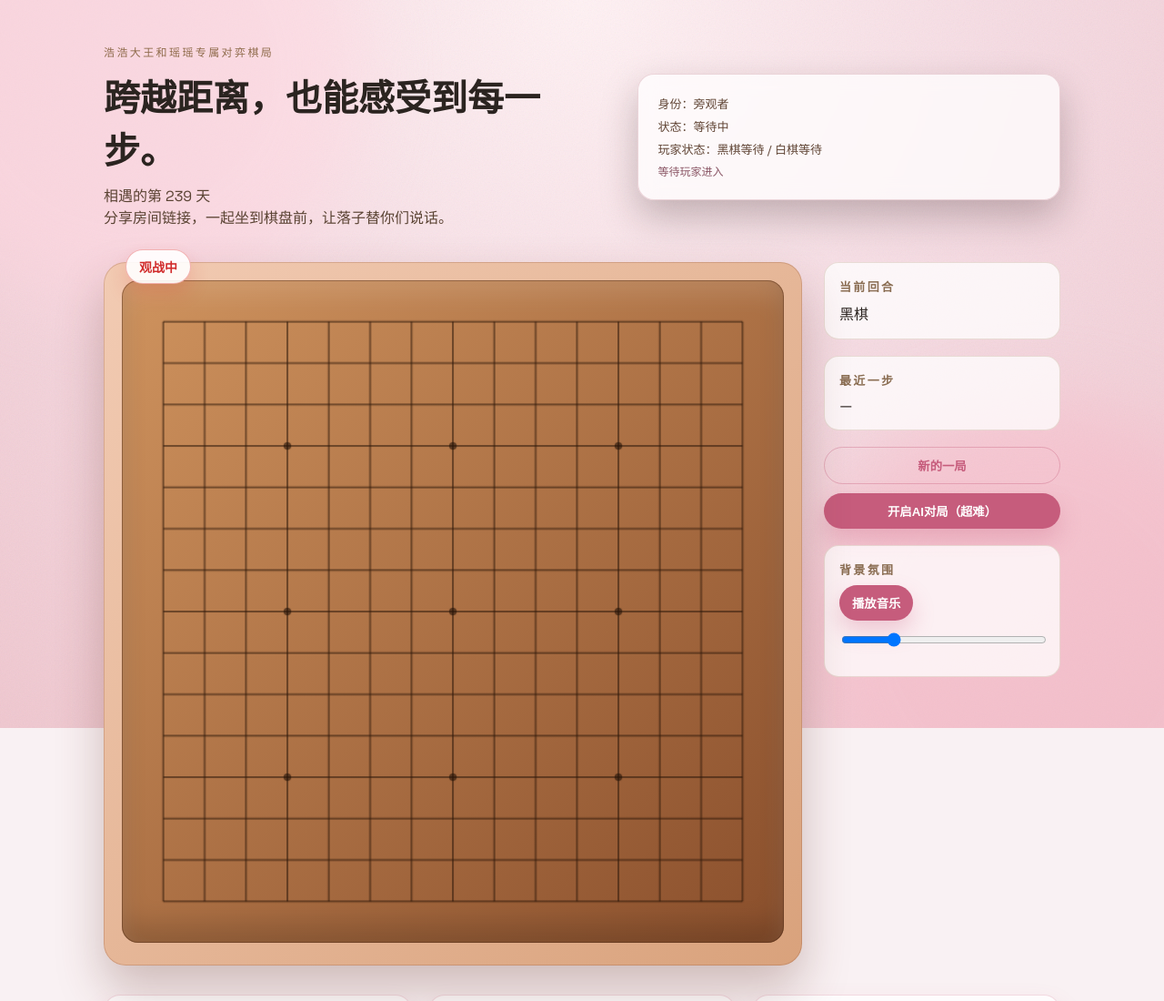
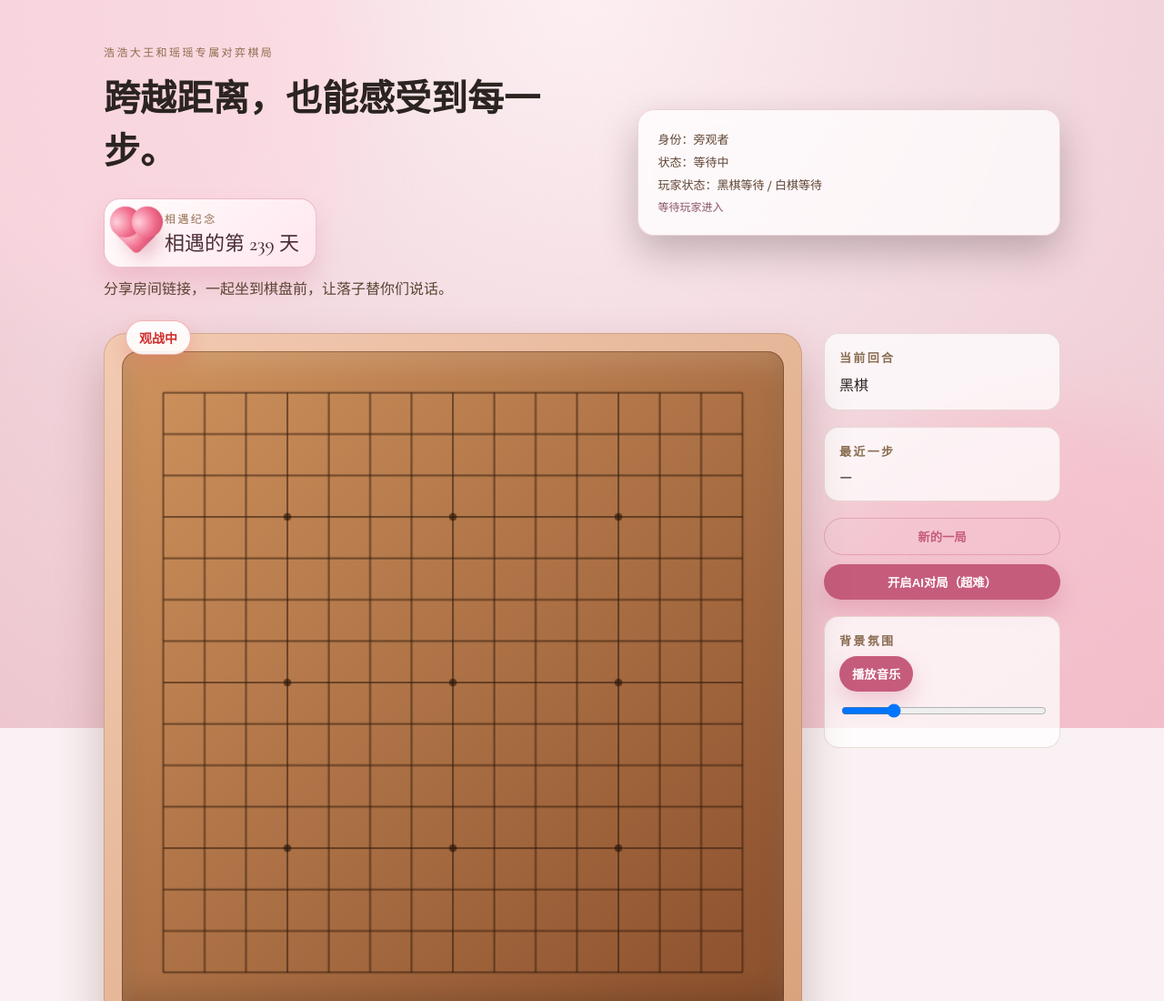
Before and after one commit to GreedKid/wuziqi, a website: page public/index.html in a window 1280 px wide. Shown: the top 1100 px of the page at 91% size. Drawn offline with nearby package versions, Linux system fonts and the light colour scheme; no server answers.

Commit message:
feat: style meeting counter as heart card

```diff
--- a/public/index.html
+++ b/public/index.html
@@ -25,7 +25,13 @@
         <div>
           <p class="eyebrow">浩浩大王和瑶瑶专属对弈棋局</p>
           <h1>跨越距离，也能感受到每一步。</h1>
-          <p id="meetCounter" class="subhead">相遇的第 1 天</p>
+          <div class="meet-card">
+            <div class="meet-heart" aria-hidden="true"></div>
+            <div>
+              <div class="meet-title">相遇纪念</div>
+              <div id="meetCounter" class="meet-count">相遇的第 1 天</div>
+            </div>
+          </div>
           <p class="subhead">
             分享房间链接，一起坐到棋盘前，让落子替你们说话。
           </p>
--- a/public/styles.css
+++ b/public/styles.css
@@ -88,6 +88,74 @@ h1 {
   max-width: 420px;
   line-height: 1.5;
   color: #5a4333;
+}
+
+.meet-card {
+  margin: 14px 0 12px;
+  display: inline-flex;
+  align-items: center;
+  gap: 14px;
+  padding: 12px 18px;
+  border-radius: 18px;
+  background: linear-gradient(140deg, rgba(255, 255, 255, 0.95), rgba(255, 231, 238, 0.9));
+  border: 1px solid rgba(198, 92, 124, 0.35);
+  box-shadow: 0 16px 28px rgba(198, 92, 124, 0.2);
+}
+
+.meet-heart {
+  width: 34px;
+  height: 34px;
+  background: radial-gradient(circle at 30% 30%, #ffd1dc 0%, #f06a8a 55%, #c14462 100%);
+  transform: rotate(-45deg);
+  border-radius: 6px;
+  position: relative;
+  box-shadow: 0 10px 18px rgba(193, 68, 98, 0.3);
+  animation: pulse 2.4s ease-in-out infinite;
+}
+
+.meet-heart::before,
+.meet-heart::after {
+  content: "";
+  position: absolute;
+  width: 34px;
+  height: 34px;
+  border-radius: 50%;
+  background: inherit;
+}
+
+.meet-heart::before {
+  top: -17px;
+  left: 0;
+}
+
+.meet-heart::after {
+  left: 17px;
+  top: 0;
+}
+
+.meet-title {
+  font-size: 12px;
+  letter-spacing: 0.2em;
+  text-transform: uppercase;
+  color: #8f6b4b;
+}
+
+.meet-count {
+  font-family: "Cormorant Garamond", serif;
+  font-size: 22px;
+  color: #4c2c36;
+}
+
+@keyframes pulse {
+  0% {
+    transform: rotate(-45deg) scale(1);
+  }
+  50% {
+    transform: rotate(-45deg) scale(1.06);
+  }
+  100% {
+    transform: rotate(-45deg) scale(1);
+  }
 }
 
 .panel {
```
